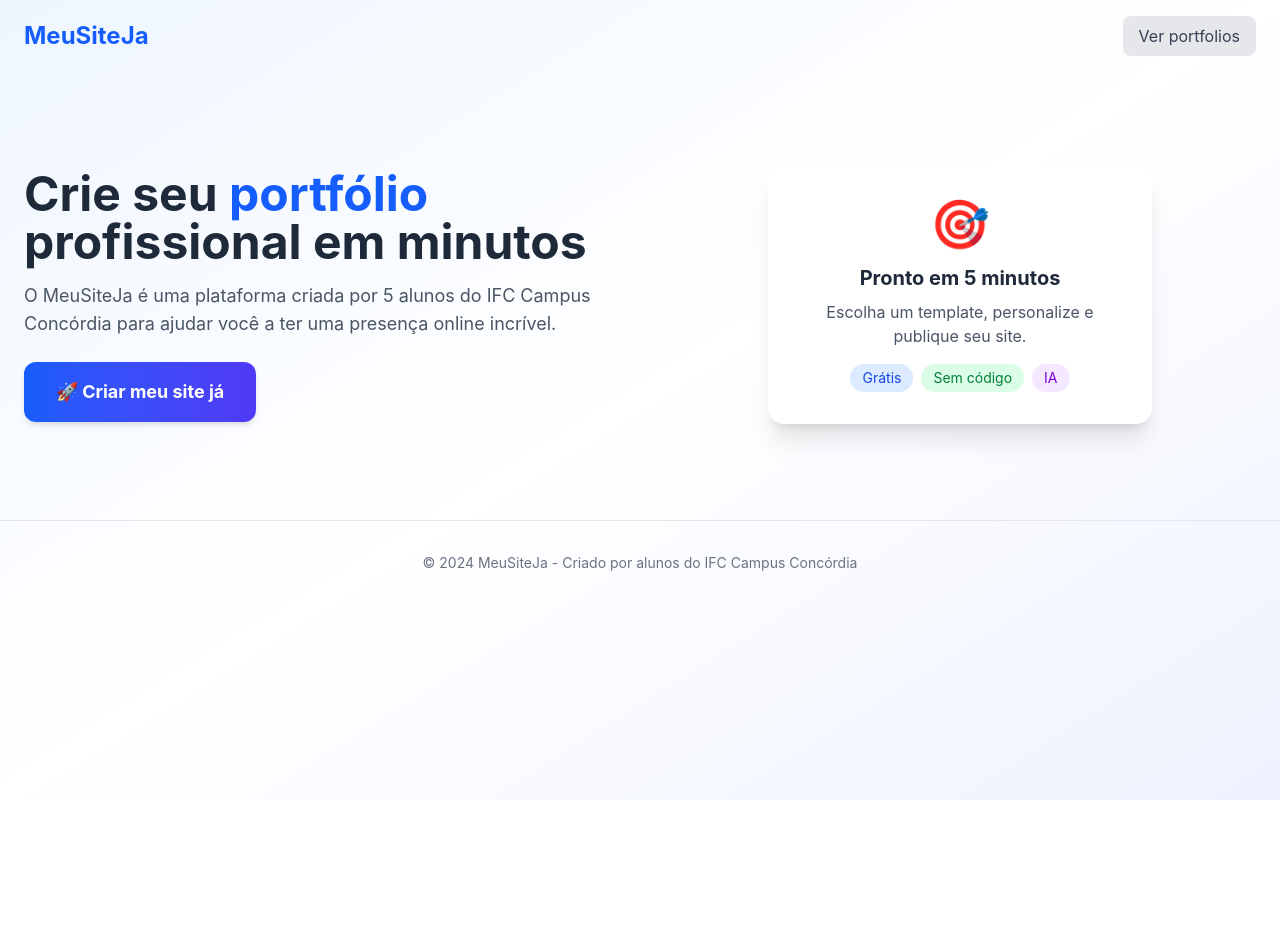
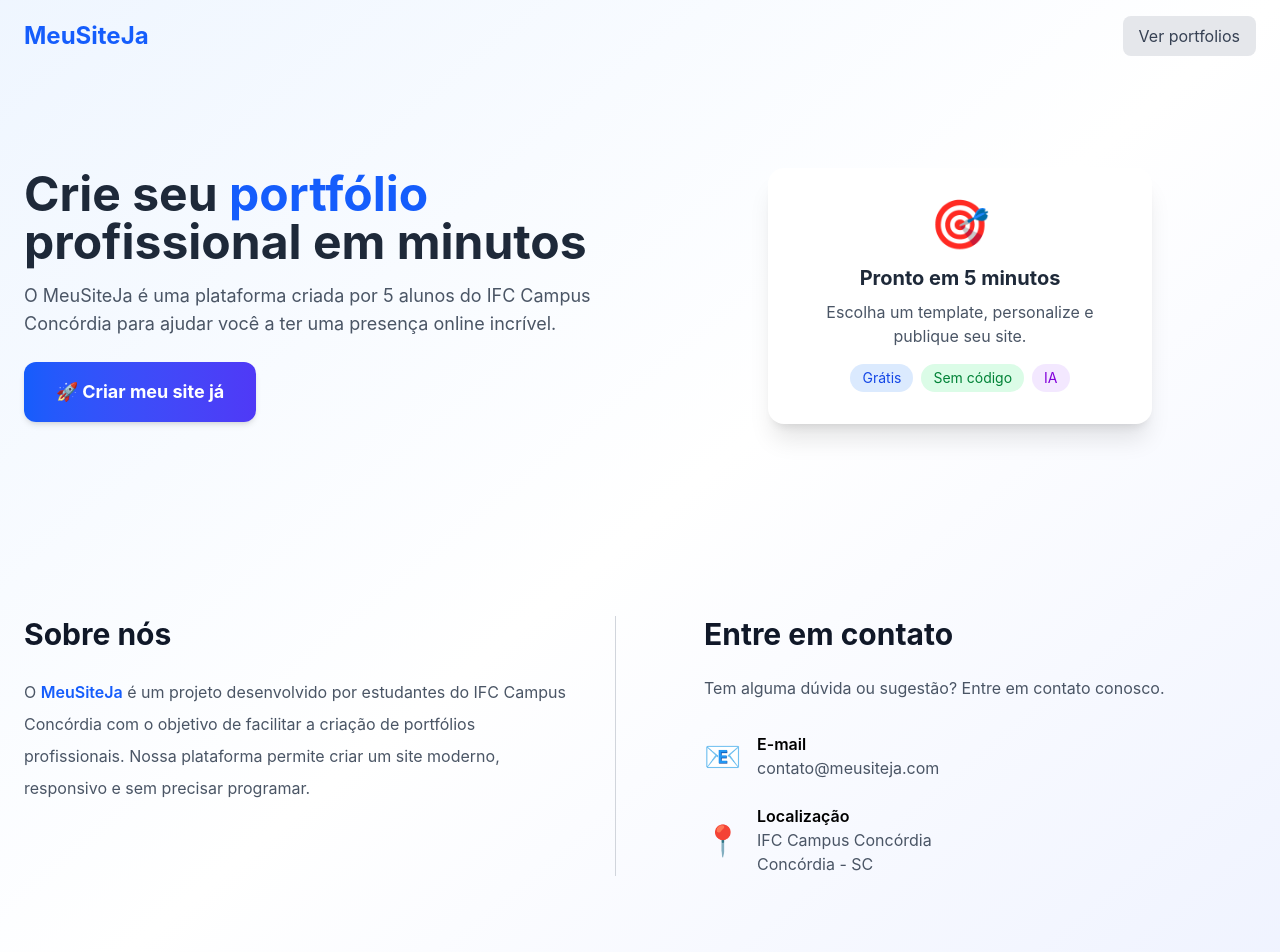
Before and after one commit to dreamingryuk/meusiteja-pi-2026, a React (Vite) app: page / in a window 1280 px wide. Shown: the top 952 px of the page. Before the commit the page ends 800 px from the top, so only its background shows below. Built offline with nearby package versions, Linux system fonts and the light colour scheme; no server answers.

Commit message:
Hero alterado

```diff
--- a/src/pages/Hero.jsx
+++ b/src/pages/Hero.jsx
@@ -60,9 +60,68 @@ function Hero() {
         </div>
       </main>
 
+<section className="container mx-auto px-6 py-24">
+  <div className="grid md:grid-cols-2 gap-12">
+
+    {/* Sobre nós */}
+    <div className="md:pr-10 md:border-r border-gray-300">
+      <h2 className="text-3xl font-bold text-gray-900 mb-6">
+        Sobre nós
+      </h2>
+
+      <p className="text-gray-600 leading-8">
+        O <span className="font-semibold text-blue-600">MeuSiteJa</span> é um
+        projeto desenvolvido por estudantes do IFC Campus Concórdia com o
+        objetivo de facilitar a criação de portfólios profissionais.
+        Nossa plataforma permite criar um site moderno, responsivo e sem
+        precisar programar.
+      </p>
+    </div>
+
+    {/* Contato */}
+    <div className="md:pl-10">
+      <h2 className="text-3xl font-bold text-gray-900 mb-6">
+        Entre em contato
+      </h2>
+
+      <p className="text-gray-600 mb-8">
+        Tem alguma dúvida ou sugestão? Entre em contato conosco.
+      </p>
+
+      <div className="space-y-6">
+
+        <div className="flex items-center gap-4">
+          <span className="text-3xl">📧</span>
+
+          <div>
+            <h3 className="font-semibold">E-mail</h3>
+            <p className="text-gray-600">
+              contato@meusiteja.com
+            </p>
+          </div>
+        </div>
+
+        <div className="flex items-center gap-4">
+          <span className="text-3xl">📍</span>
+
+          <div>
+            <h3 className="font-semibold">Localização</h3>
+            <p className="text-gray-600">
+              IFC Campus Concórdia
+              <br />
+              Concórdia - SC
+            </p>
+          </div>
+        </div>
+
+      </div>
+    </div>
+
+  </div>
+</section>
       <footer className="container mx-auto px-6 py-8 border-t border-gray-200">
         <p className="text-center text-gray-500 text-sm">
-          © 2024 MeuSiteJa - Criado por alunos do IFC Campus Concórdia
+          © 2026 MeuSiteJa - Criado por alunos do IFC Campus Concórdia
         </p>
       </footer>
     </div>
```
